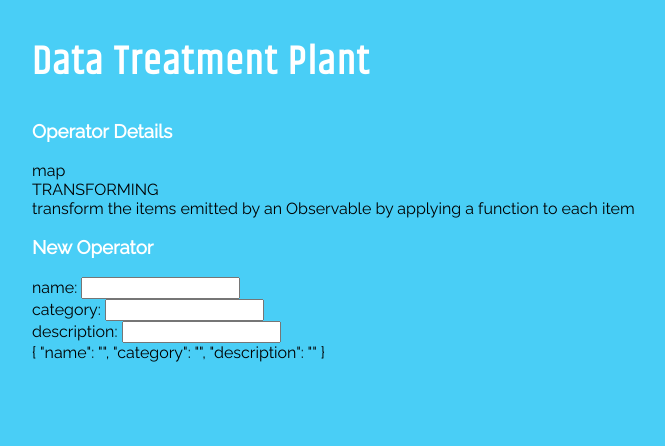
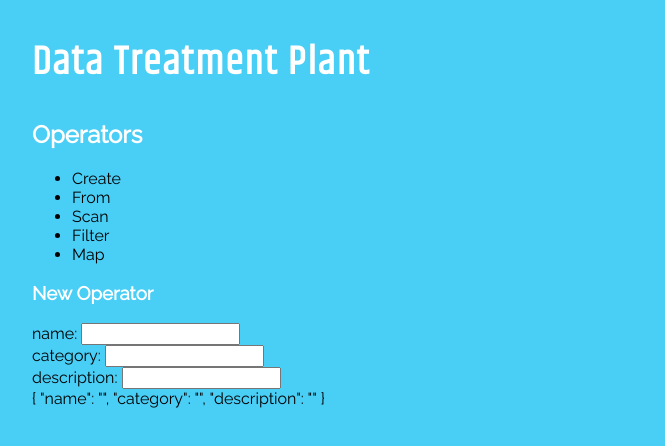
Before and after one commit to getDanArias/RxJS-Operators, an Angular app: page / in a window 1280 px wide. Shown: the top 446 px of the page, without its empty margins (0-665 px from the left). Built offline with nearby package versions, Linux system fonts and the light colour scheme.

Commit message:
List operators with *ngFor

```diff
--- a/src/app/features/operators/operators/operators.component.ts
+++ b/src/app/features/operators/operators/operators.component.ts
@@ -1,16 +1,18 @@
 import { Component, OnInit } from '@angular/core';
-import {Operator} from '../../../shared/models/operator';
+import { Operator } from '../../../shared/models/operator';
+
+import { OPERATORS } from '../../../mock/mock-operators';
 
 @Component({
   selector: 'app-operators',
   template: `
     <div>
-      <h3>Operator Details</h3>
-      <div>
-        {{ operator.name }} <br/>
-        {{ operator.category | uppercase }} <br/>
-        {{ operator.description }} <br/>
-      </div>
+      <h2>Operators</h2>
+      <ul class="operators">
+        <li *ngFor="let operator of operators">
+          {{operator.name}}
+        </li>
+      </ul>
       <h3>New Operator</h3>
       <div>
         <label>
@@ -32,11 +34,7 @@ import {Operator} from '../../../shared/models/operator';
 })
 export class OperatorsComponent implements OnInit {
 
-  operator: Operator = {
-    name: `map`,
-    category: `transforming`,
-    description: `transform the items emitted by an Observable by applying a function to each item`
-  };
+  operators: Operator[] = OPERATORS;
 
   newOperator: Operator = {
     name: ``,
--- a/src/app/mock/mock-operators.ts
+++ b/src/app/mock/mock-operators.ts
@@ -35,4 +35,9 @@ export const OPERATORS: Operator[] = [
     category: categories.filtering,
     description: `emit only those items from an Observable that pass a predicate test`
   },
+  {
+    name: `Map`,
+    category: categories.transforming,
+    description: `transform the items emitted by an Observable by applying a function to each item`
+  }
 ];
```
